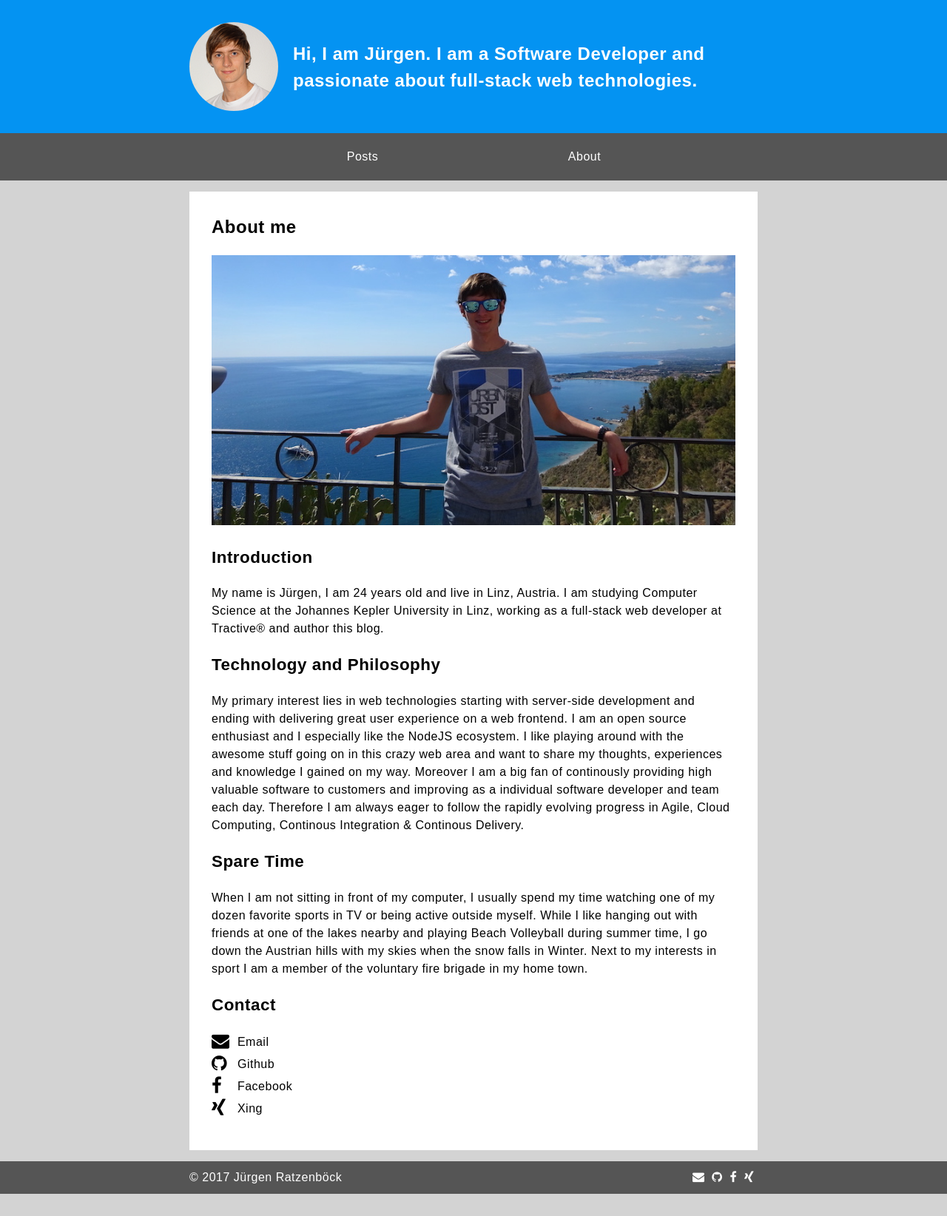
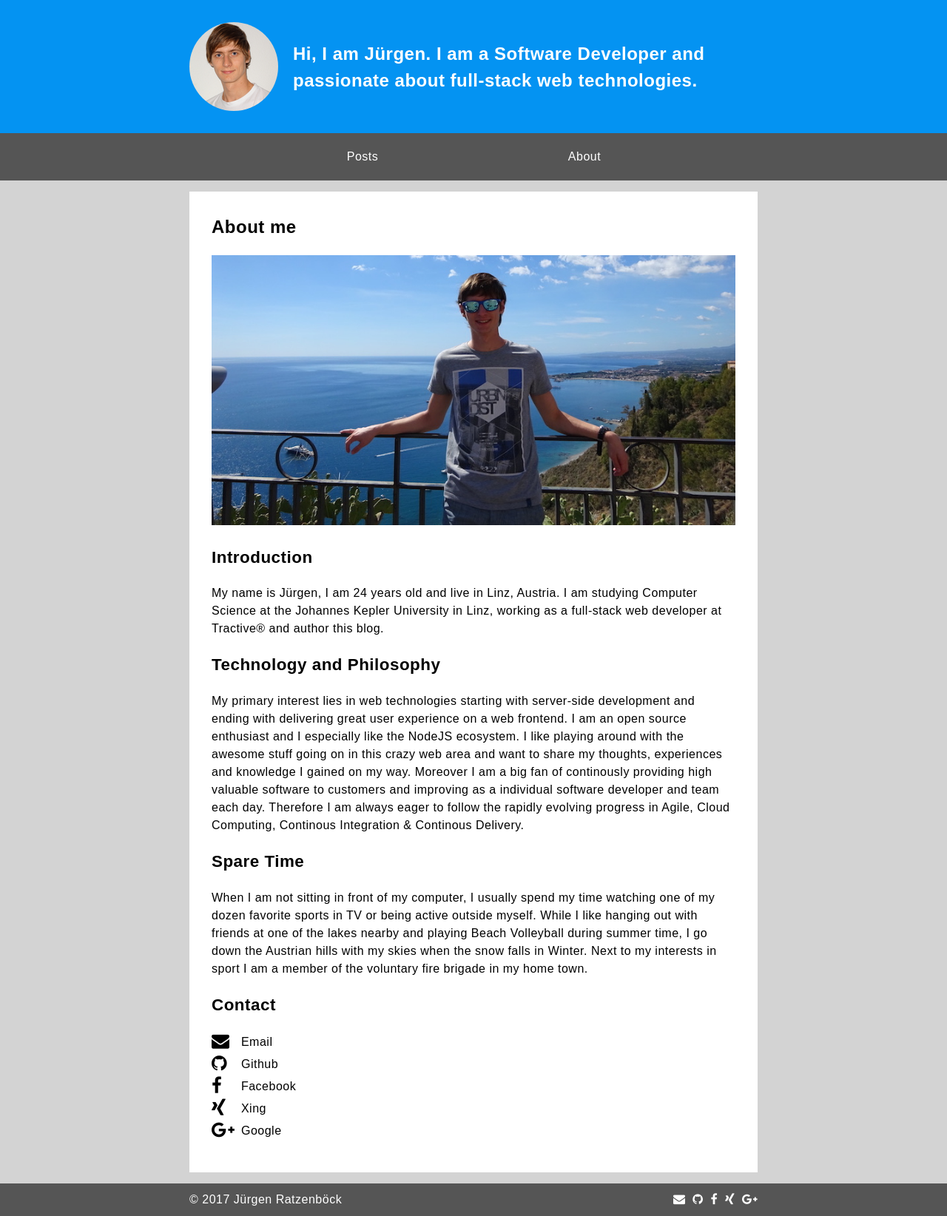
Before and after one commit to jratzenboeck/jratzenboeck-blog, a Jekyll site: the page built from about.md, in a window 1280 px wide. Shown: the whole page at 74% size. Built offline with Jekyll 4.4.1, drawn with Linux system fonts in a browser that asks for light colours; comment, search, counter and statistics services are not loaded; before the commit the page ends 1614 px from its top, so only the background shows below that.

Commit message:
Add Google+ to accounts

```diff
--- a/_config.yml
+++ b/_config.yml
@@ -8,6 +8,7 @@ email: juergen.ratzenboeck@gmail.com
 github_account: https://github.com/ratzi199
 facebook_account: https://facebook.com/jurgen.ratzenbock
 xing_account: https://www.xing.com/profile/Juergen_Ratzenboeck
+google_account: https://plus.google.com/u/0/101485925841247116853
 
 # Post settings
 excerpt_separator: <!--more-->
--- a/_includes/footer.html
+++ b/_includes/footer.html
@@ -8,6 +8,7 @@
             <a href="{{site.github_account}}" title="Github Account" target="_blank"><i class="fa fa-github"></i></a>&nbsp;
             <a href="{{site.facebook_account}}" title="Facebook Account" target="_blank"><i class="fa fa-facebook"></i></a>&nbsp;
             <a href="{{site.xing_account}}" title="Xing Account" target="_blank"><i class="fa fa-xing"></i></a>&nbsp;
+            <a href="{{site.google_account}}" title="Google Plus Account" target="_blank"><i class="fa fa-google-plus"></i></a>
         </div>
         <div class="clear"></div>
     </div>
--- a/_layouts/about.html
+++ b/_layouts/about.html
@@ -42,5 +42,8 @@ layout: default
             Facebook</a></li>
         <li><a href="{{site.xing_account}}" title="Xing Account" target="_blank"><i class="fa fa-xing"></i> Xing</a>
         </li>
+        <li>
+            <a href="{{site.google_account}}" title="Google Plus Account" target="_blank"><i class="fa fa-google-plus"></i> Google</a>
+        </li>
     </ul>
 </div>
--- a/_sass/about.scss
+++ b/_sass/about.scss
@@ -33,7 +33,7 @@
     i {
       font-size: 1.5em;
       display: inline-block;
-      width: 30px;
+      width: 35px;
       height: 30px;
       vertical-align: middle;
     }
```
